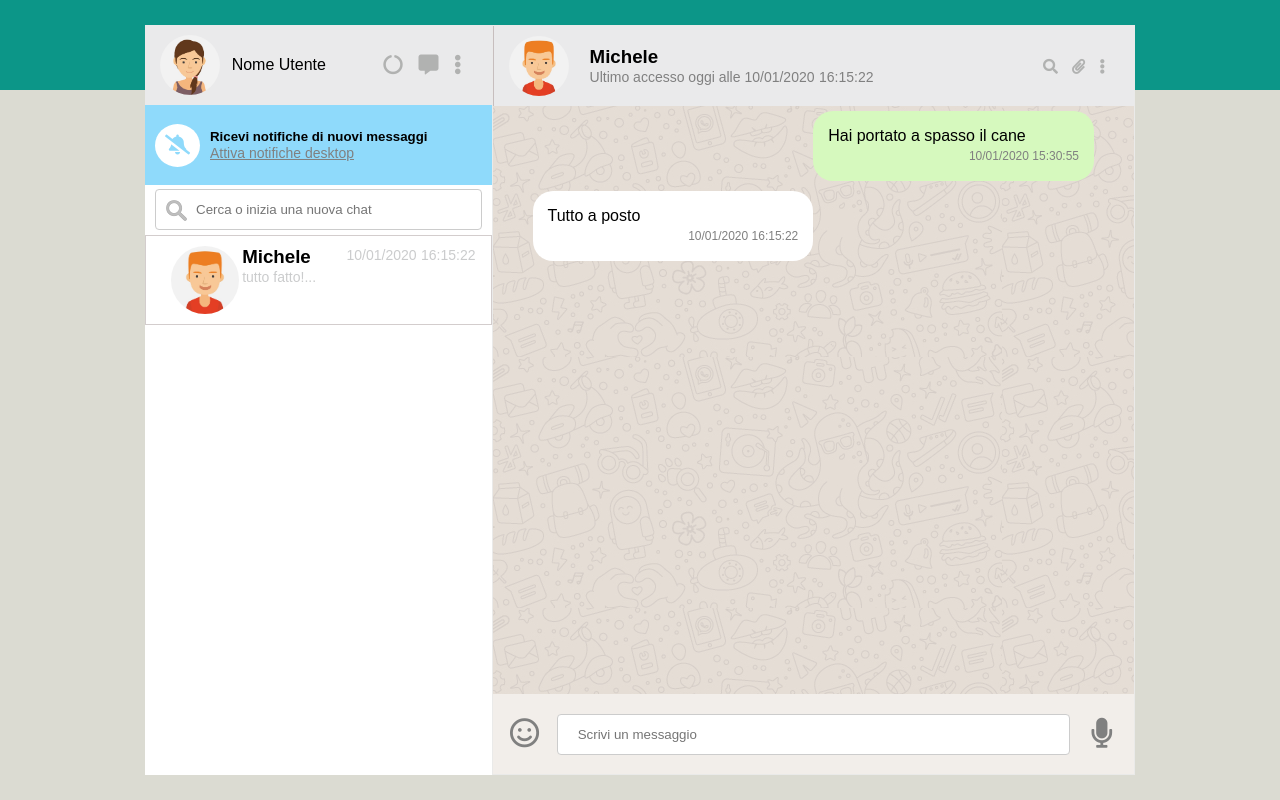
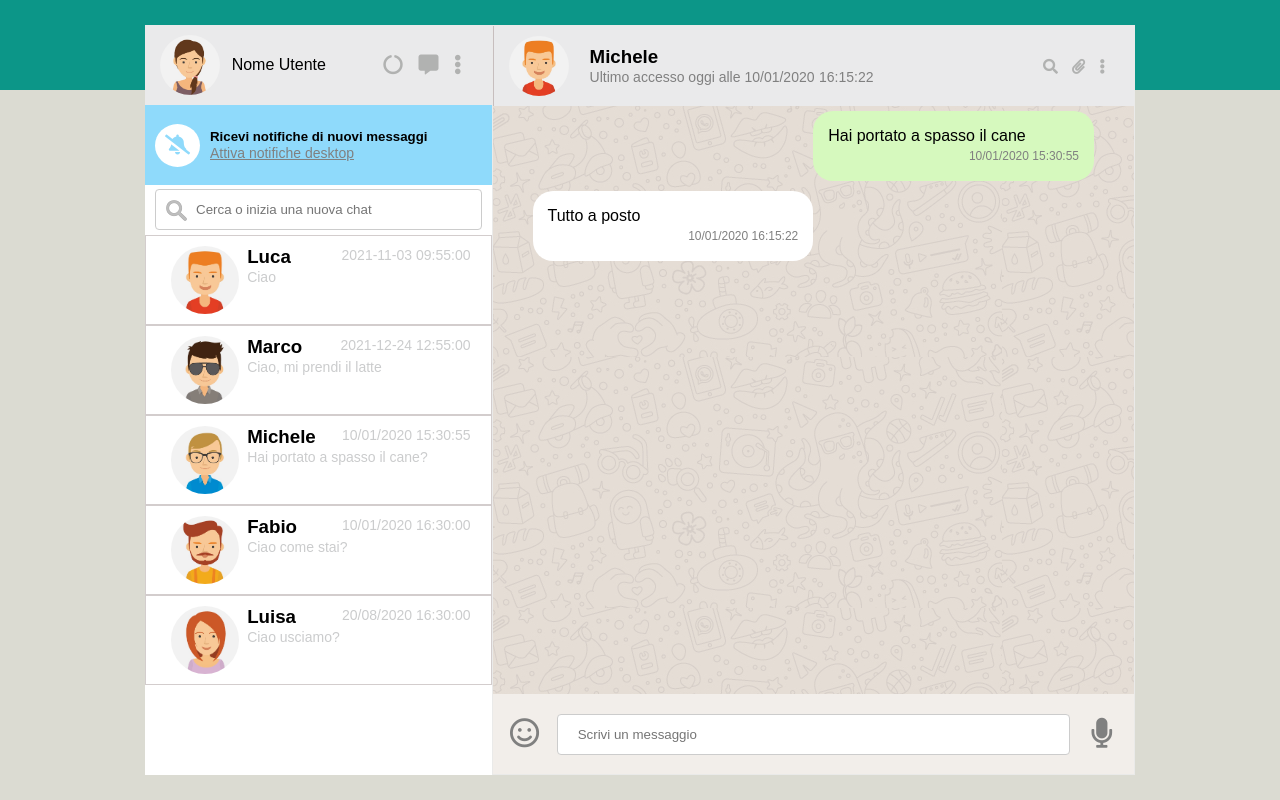
Before and after one commit to Vinc-78/vue-boolzapp, a plain HTML site: page index.html in a window 1280 px wide. Drawn offline with nearby package versions, Linux system fonts and the light colour scheme.

Commit message:
finita Milestone 1

```diff
--- a/css/style.css
+++ b/css/style.css
@@ -174,7 +174,7 @@ margin:0 10px;
    }
 
 .utente_dati{
-  margin: 10px;
+  margin: 10px 15px;
   height: 100%;
   width: 75%;
   position: relative;}
--- a/index.html
+++ b/index.html
@@ -71,23 +71,23 @@
         <!--  -->
         <!-- Lista Utenti -->
 
-        <div class="lista_utenti">
+        <div class="lista_utenti" >
           <!-- Singolo Utente -->
-          <div class="utente">
+          <div class="utente" v-for="(utente, indice) in chatList">
 
             <div class="immagine">
-              <img src="img/avatar_1.jpg" alt="primo utente">
+              <img v-bind:src="utente.avatar" v-bind:alt="indice">
             </div>
             <div class="utente_dati">
               <div class="name">
-                <h3>Michele</h3>
+                <h3>{{utente.name}}</h3>
               </div>
               <div class="subname">
-                <span>tutto fatto!...</span>
+                <span>{{utente.messages[0].text}}</span>
               </div>
               <div class="data">
-                <span>10/01/2020</span>
-                <span>16:15:22</span>
+                <span>{{utente.messages[0].timestamp}}</span>
+
               </div>
             </div>
           </div>
--- a/js/script.js
+++ b/js/script.js
@@ -3,6 +3,110 @@ Vue.config.devtools = true;
 new Vue({
   el: "#root",
   data: {
+    chatList: [
+      {
+        name:"Luca",
+        avatar:"img/avatar_1.jpg",
+        messages: [
+            {
+              text:"Ciao",
+              timestamp: "2021-11-03 09:55:00",
+              status: "sent"
+            },
+            {
+              text:"Ciao, come va ?",
+              timestamp: "2021-11-03 09:58:00",
+              status: "received"
+            }
+
+        ]
+      },
+      {
+        name:"Marco",
+        avatar:"img/avatar_2.jpg",
+        messages: [
+            {
+              text:"Ciao, mi prendi il latte",
+              timestamp: "2021-12-24 12:55:00",
+              status: "sent"
+            },
+            {
+              text:"Scusa ma chi sei ?",
+              timestamp: "2021-12-24 13:00:00",
+              status: "received"
+            }
+
+        ]
+      },
+      {
+        name:"Michele",
+        avatar:"img/avatar_3.jpg",
+        messages: [
+            {
+              text:"Hai portato a spasso il cane?",
+              timestamp: "10/01/2020 15:30:55",
+              status: "sent"
+            },
+            {
+              text:"Ricordati di dargli da mangiare",
+              timestamp: "10/01/2020 15:50:00",
+              status: "sent"
+            },
+            {
+              text:"Tutto fatto!",
+              timestamp: "10/01/2020 16:15:22",
+              status: "received"
+            }
+
+        ]
+      },
+      {
+        name:"Fabio",
+        avatar:"img/avatar_4.jpg",
+        messages: [
+            {
+              text:"Ciao come stai?",
+              timestamp: "10/01/2020 16:30:00",
+              status: "sent"
+            },
+            {
+              text:"Bene grazie! Stasera ci vediamo?",
+              timestamp: "10/01/2020 15:50:00",
+              status: "received"
+            },
+            {
+              text:"Mi piacerebbe ma devo andare a fare la spesa.'",
+              timestamp: "10/01/2020 16:15:22",
+              status: "sent"
+            }
+
+        ]
+      },
+      {
+        name:"Luisa",
+        avatar:"img/avatar_6.jpg",
+        messages: [
+            {
+              text:"Ciao usciamo?",
+              timestamp: "20/08/2020 16:30:00",
+              status: "sent"
+            },
+            {
+              text:"Si volentieri, dove si va ?",
+              timestamp: "20/08/2020 16:50:00",
+              status: "received"
+            },
+            {
+              text:"Che ne dici di un film e cena fuori ?",
+              timestamp: "20/08/2020 17:15:22",
+              status: "sent"
+            }
+
+        ]
+      }
+
+
+    ]
 
 
   },
```
